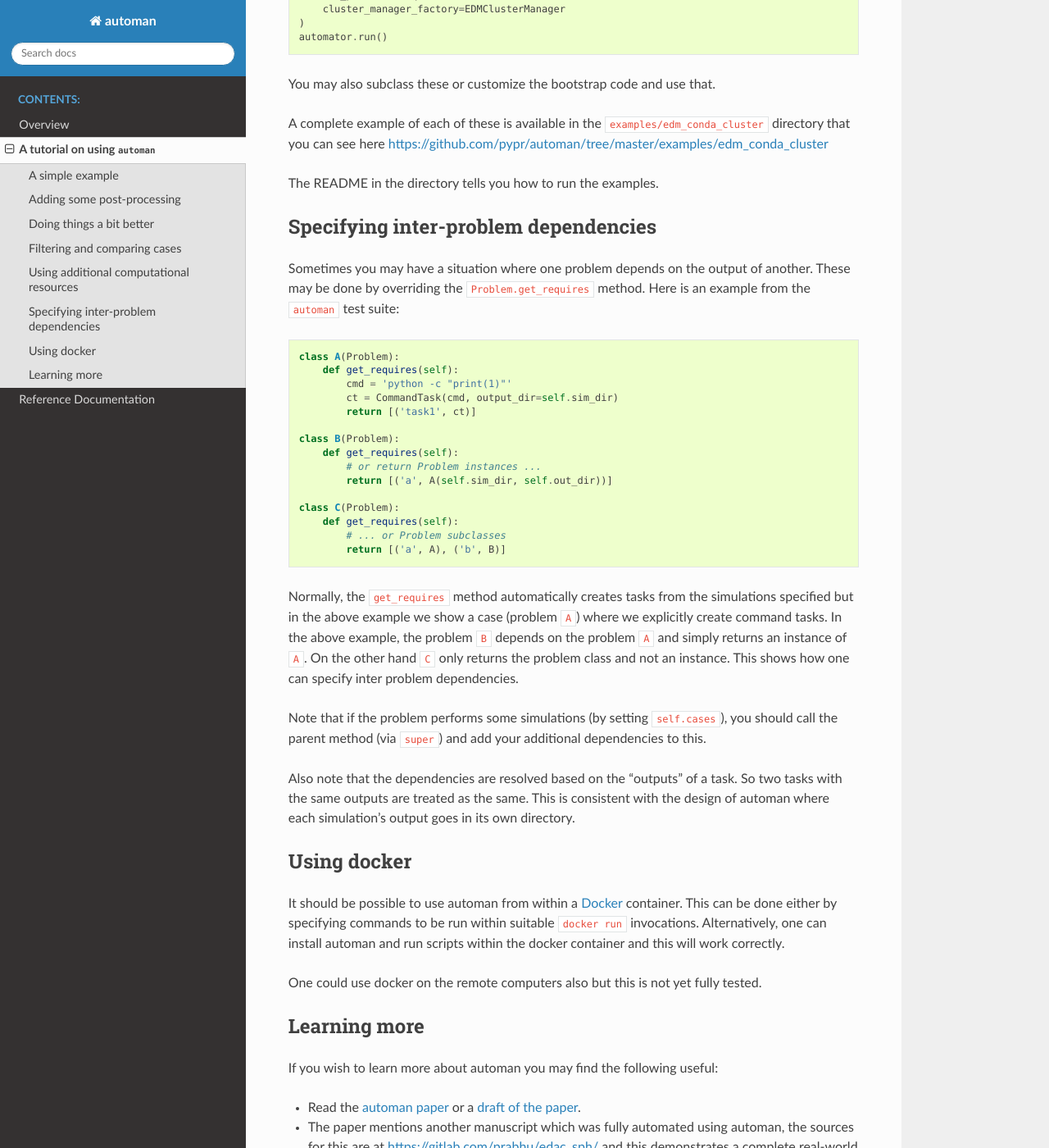
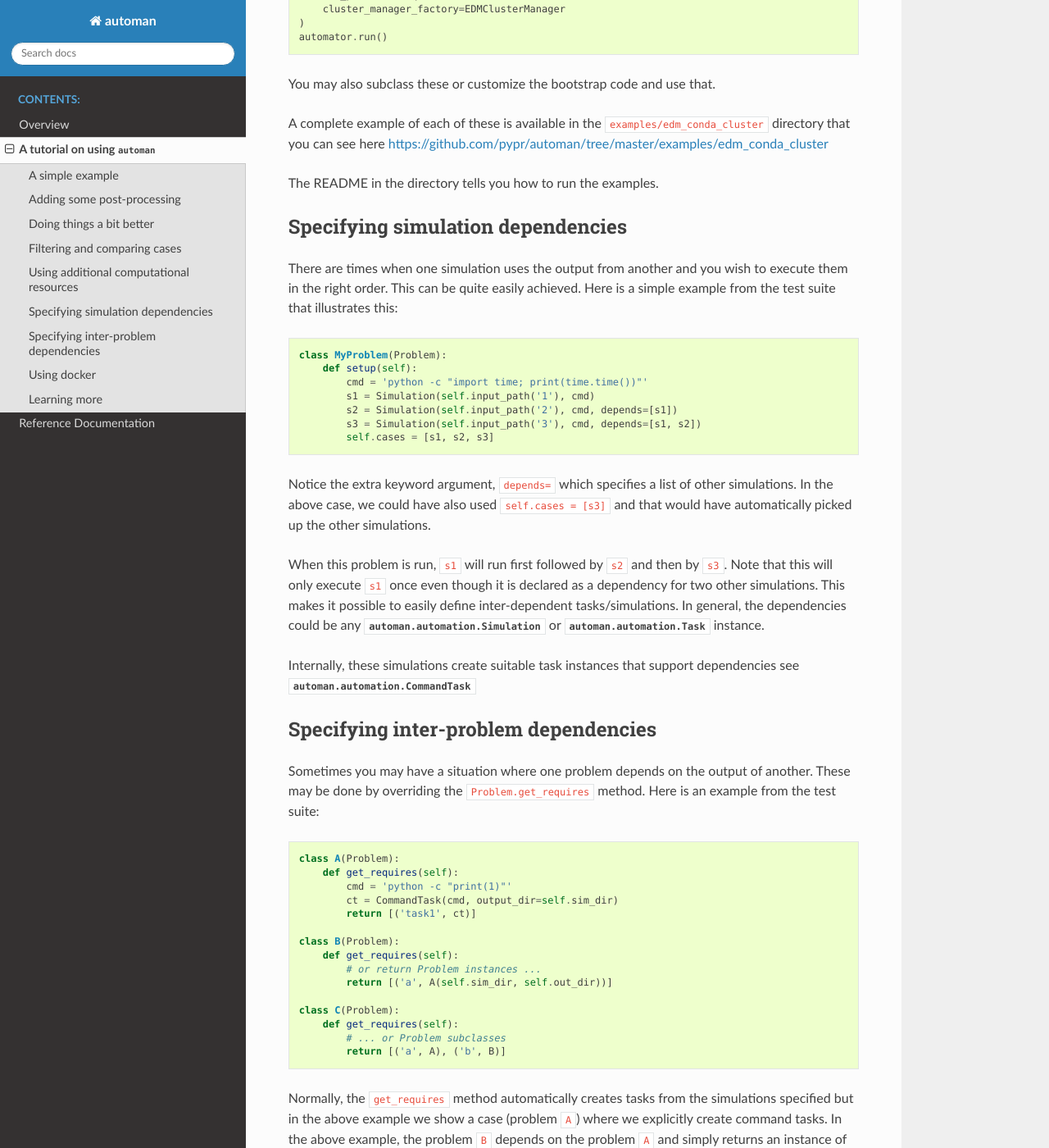
Before and after one commit to pypr/automan, a Sphinx documentation site: the page built from docs/source/tutorial.rst, in a window 1280 px wide and 1400 px high, scrolled down 13327 px. Shown: the whole window at 82% size. Built offline with Sphinx 7.4.7 and the Read the Docs theme 2.0.0, drawn with Linux system fonts in a browser that asks for light colours.

Commit message:
Document the simulation dependencies.

```diff
--- a/docs/source/tutorial.rst
+++ b/docs/source/tutorial.rst
@@ -652,12 +652,43 @@ https://github.com/pypr/automan/tree/master/examples/edm_conda_cluster
 
 The README in the directory tells you how to run the examples.
 
+
+Specifying simulation dependencies
+-----------------------------------
+
+There are times when one simulation uses the output from another and you wish
+to execute them in the right order. This can be quite easily achieved. Here is
+a simple example from the test suite that illustrates this::
+
+  class MyProblem(Problem):
+      def setup(self):
+          cmd = 'python -c "import time; print(time.time())"'
+          s1 = Simulation(self.input_path('1'), cmd)
+          s2 = Simulation(self.input_path('2'), cmd, depends=[s1])
+          s3 = Simulation(self.input_path('3'), cmd, depends=[s1, s2])
+          self.cases = [s1, s2, s3]
+
+Notice the extra keyword argument, ``depends=`` which specifies a list of
+other simulations. In the above case, we could have also used ``self.cases =
+[s3]`` and that would have automatically picked up the other simulations.
+
+When this problem is run, ``s1`` will run first followed by ``s2`` and then by
+``s3``. Note that this will only execute ``s1`` once even though it is
+declared as a dependency for two other simulations. This makes it possible to
+easily define inter-dependent tasks/simulations. In general, the dependencies
+could be any :py:class:`automan.automation.Simulation` or
+:py:class:`automan.automation.Task` instance.
+
+Internally, these simulations create suitable task instances that support
+dependencies see :py:class:`automan.automation.CommandTask`
+
+
 Specifying inter-problem dependencies
 --------------------------------------
 
 Sometimes you may have a situation where one problem depends on the output of
 another. These may be done by overriding the ``Problem.get_requires`` method.
-Here is an example from the ``automan`` test suite::
+Here is an example from the test suite::
 
   class A(Problem):
       def get_requires(self):
```
